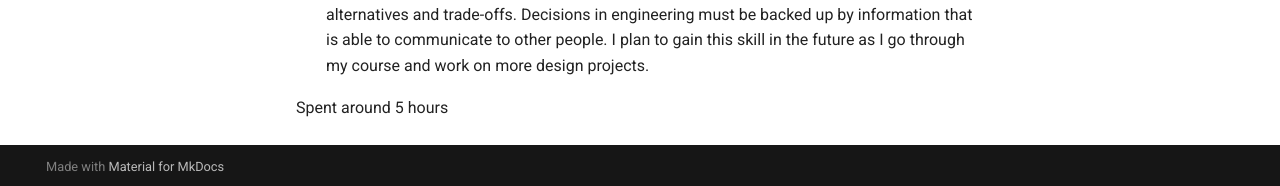
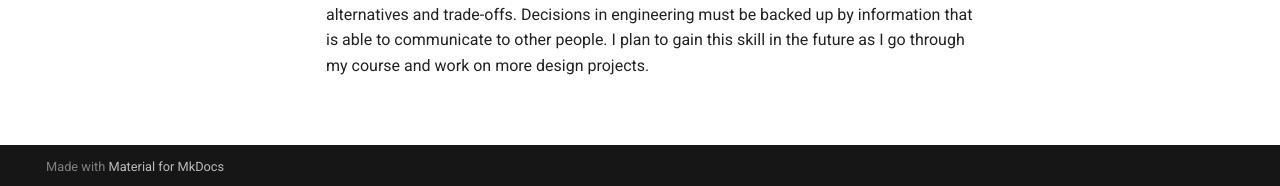
Before and after one commit to smateus0/megr2157-portfolio, an MkDocs documentation site: the page built from docs/aboutme/index.md, in a window 1280 px wide and 1173 px high. Shown: the part 984-1170 px from the top of the window. Built offline with MkDocs 1.6.1 and Material for MkDocs 9.7.7, drawn with Linux system fonts in a browser that asks for light colours.

Commit message:
Update index.md

```diff
--- a/docs/aboutme/index.md
+++ b/docs/aboutme/index.md
@@ -10,5 +10,3 @@ My main goal is to become a mechanical engineer who is able to combine mechanica
 
 - **What It Means to Defend an Engineering Decision** —
  Currently, I do not think that I can fully understand how to defend engineering decisions. However, I am starting to realize what this connects to. Defending an engineering decision would involve the ability to explain the reasoning behind certain decisions and back them up with logic, requirements, calculations, sources, and documents. When defending an engineering decision, it is important that you show that your chosen method meets all the requirements and takes into account other alternatives and trade-offs. Decisions in engineering must be backed up by information that is able to communicate to other people. I plan to gain this skill in the future as I go through my course and work on more design projects.
-
-Spent around 5 hours
```
